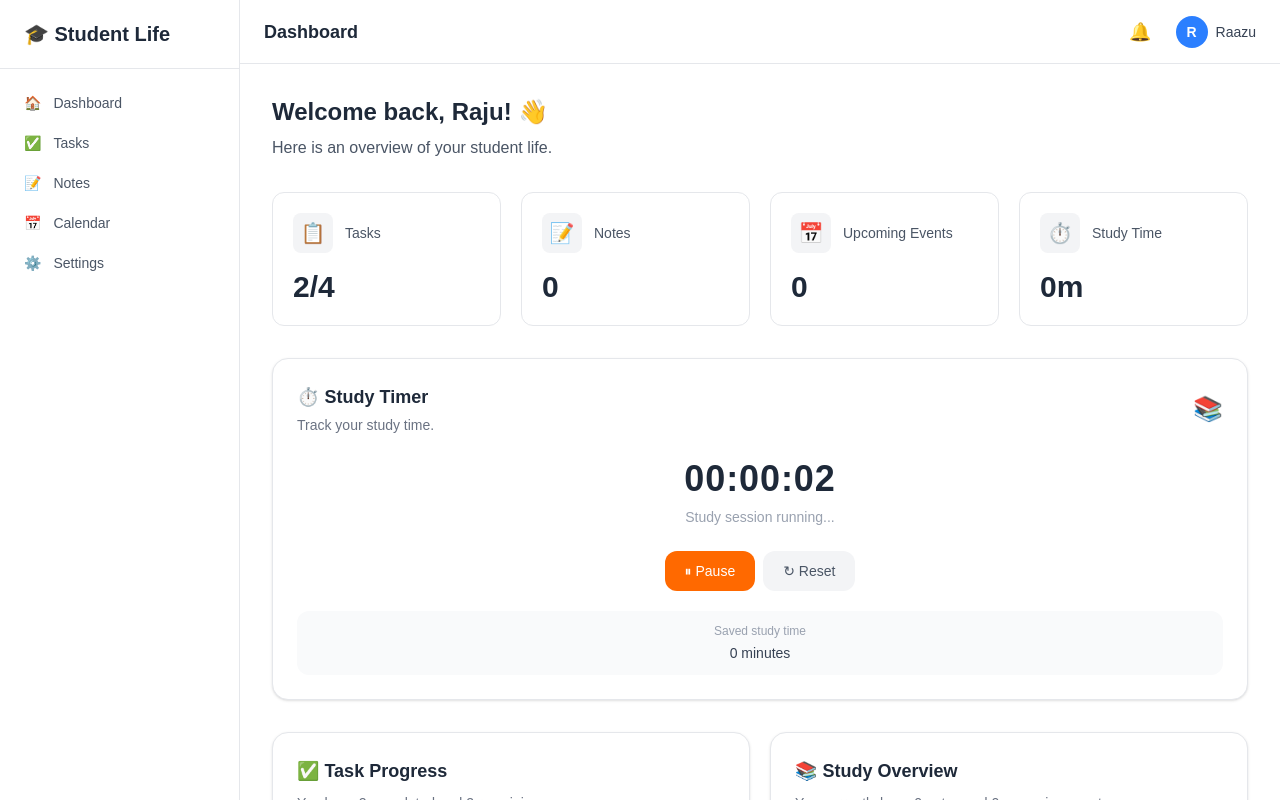
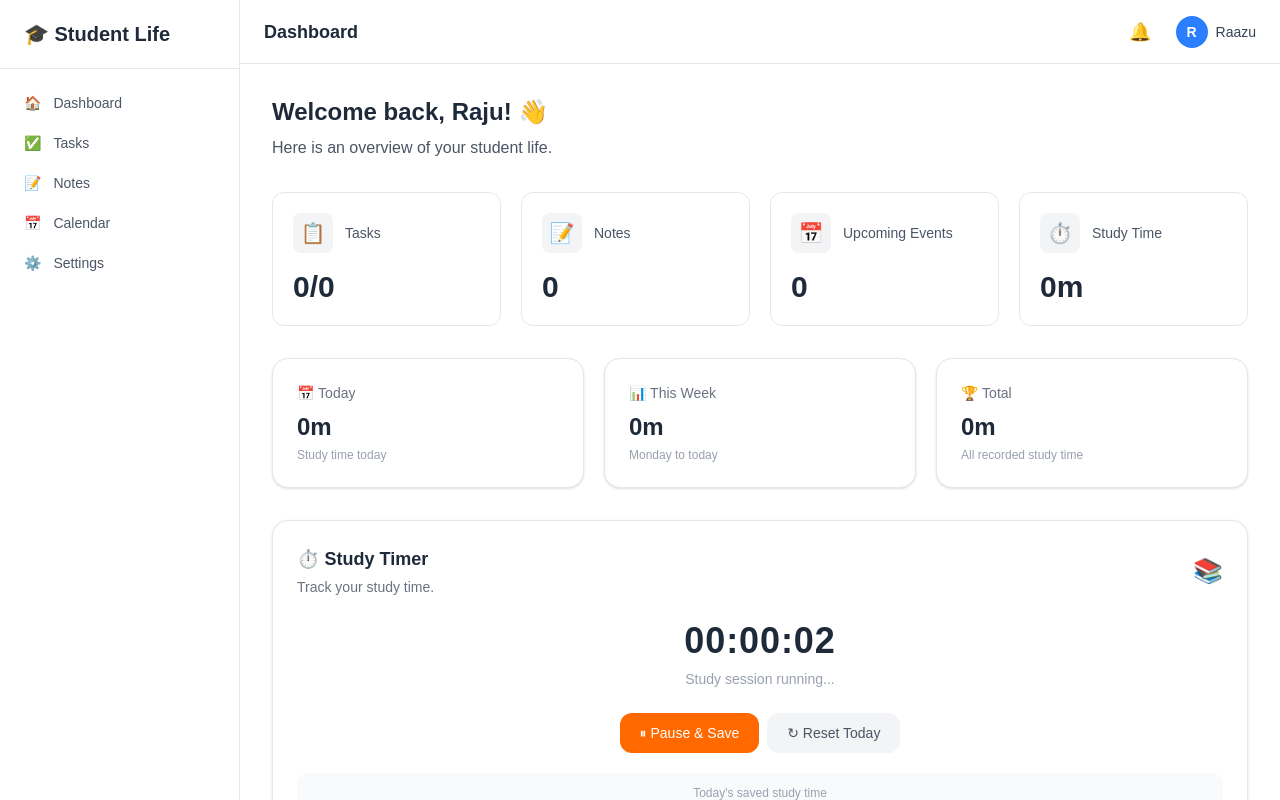
Before and after one commit to bruce10wayneofficial-png/student-life-dashboard, a Next.js app: page / in a window 1280 px wide. Both pictures are taken after a click on the button "▶ Start". Shown: the top 800 px of the page. Built offline with nearby package versions, Linux system fonts and the light colour scheme.

Commit message:
fix persistent study timer

```diff
--- a/app/page.tsx
+++ b/app/page.tsx
@@ -32,13 +32,60 @@ type Event = {
   type: "academic" | "social" | "sports" | "other";
 };
 
+type StudySessions = Record<string, number>;
+
+// ─── Helpers ──────────────────────────────────────────────────────────────────
+
+function getTodayKey(): string {
+  return new Date().toISOString().split("T")[0];
+}
+
+function getWeekStartKey(): string {
+  const today = new Date();
+
+  // JavaScript:
+  // Sunday = 0
+  // Monday = 1
+  // Tuesday = 2
+  // ...
+  const day = today.getDay();
+
+  // Convert Sunday from 0 to 7 so Monday becomes the start.
+  const daysFromMonday = day === 0 ? 6 : day - 1;
+
+  const monday = new Date(today);
+
+  monday.setDate(
+    today.getDate() - daysFromMonday
+  );
+
+  return monday.toISOString().split("T")[0];
+}
+
+function formatStudyTime(totalSeconds: number): string {
+  const hours = Math.floor(
+    totalSeconds / 3600
+  );
+
+  const minutes = Math.floor(
+    (totalSeconds % 3600) / 60
+  );
+
+  if (hours > 0) {
+    return `${hours}h ${minutes}m`;
+  }
+
+  return `${minutes}m`;
+}
+
 // ─── Dashboard ────────────────────────────────────────────────────────────────
 
 export default function DashboardPage() {
   const [tasks, setTasks] = useState<Task[]>([]);
   const [notes, setNotes] = useState<Note[]>([]);
   const [events, setEvents] = useState<Event[]>([]);
-  const [studyTime, setStudyTime] = useState(0);
+  const [studySessions, setStudySessions] =
+    useState<StudySessions>({});
 
   // ── Load dashboard data ───────────────────────────────────────────────────
 
@@ -46,7 +93,9 @@ export default function DashboardPage() {
     // Tasks
 
     const savedTasks =
-      localStorage.getItem("student-life-tasks");
+      localStorage.getItem(
+        "student-life-tasks"
+      );
 
     if (savedTasks) {
       try {
@@ -61,7 +110,9 @@ export default function DashboardPage() {
     // Notes
 
     const savedNotes =
-      localStorage.getItem("student-life-notes");
+      localStorage.getItem(
+        "student-life-notes"
+      );
 
     if (savedNotes) {
       try {
@@ -76,7 +127,9 @@ export default function DashboardPage() {
     // Events
 
     const savedEvents =
-      localStorage.getItem("student-life-events");
+      localStorage.getItem(
+        "student-life-events"
+      );
 
     if (savedEvents) {
       try {
@@ -88,25 +141,27 @@ export default function DashboardPage() {
       setEvents([]);
     }
 
-    // Study time
+    // Study Sessions
 
-    const savedStudyTime =
+    const savedSessions =
       localStorage.getItem(
-        "student-life-study-time"
+        "student-life-study-sessions"
       );
 
-    if (savedStudyTime) {
-      const parsedStudyTime = Number(savedStudyTime);
-
-      if (!Number.isNaN(parsedStudyTime)) {
-        setStudyTime(parsedStudyTime);
+    if (savedSessions) {
+      try {
+        setStudySessions(
+          JSON.parse(savedSessions)
+        );
+      } catch {
+        setStudySessions({});
       }
     } else {
-      setStudyTime(0);
+      setStudySessions({});
     }
   }
 
-  // ── Load on start + listen for updates ────────────────────────────────────
+  // ── Load + listen for changes ─────────────────────────────────────────────
 
   useEffect(() => {
     loadDashboardData();
@@ -138,7 +193,7 @@ export default function DashboardPage() {
     };
   }, []);
 
-  // ── Statistics ────────────────────────────────────────────────────────────
+  // ── Task statistics ───────────────────────────────────────────────────────
 
   const completedTasks = tasks.filter(
     (task) => task.completed
@@ -149,32 +204,38 @@ export default function DashboardPage() {
   const incompleteTasks =
     totalTasks - completedTasks;
 
-  const today =
-    new Date().toISOString().split("T")[0];
+  // ── Event statistics ──────────────────────────────────────────────────────
+
+  const today = getTodayKey();
 
   const upcomingEvents = events.filter(
     (event) => event.date >= today
   );
 
-  // Study time in a readable format
+  // ── Study statistics ───────────────────────────────────────────────────────
 
-  const studyHours = Math.floor(
-    studyTime / 3600
-  );
+  const weekStart = getWeekStartKey();
 
-  const studyMinutes = Math.floor(
-    (studyTime % 3600) / 60
-  );
+  const todayStudySeconds =
+    studySessions[today] ?? 0;
 
-  let studyTimeLabel = "0m";
+  const thisWeekStudySeconds =
+    Object.entries(studySessions)
+      .filter(([date]) => date >= weekStart)
+      .reduce(
+        (total, [, seconds]) =>
+          total + seconds,
+        0
+      );
 
-  if (studyHours > 0) {
-    studyTimeLabel = `${studyHours}h ${studyMinutes}m`;
-  } else {
-    studyTimeLabel = `${studyMinutes}m`;
-  }
+  const totalStudySeconds =
+    Object.values(studySessions).reduce(
+      (total, seconds) =>
+        total + seconds,
+      0
+    );
 
-  // ── UI ────────────────────────────────────────────────────────────────────
+  // ── UI ─────────────────────────────────────────────────────────────────────
 
   return (
     <div>
@@ -215,9 +276,87 @@ export default function DashboardPage() {
 
         <DashboardCard
           title="Study Time"
-          value={studyTimeLabel}
+          value={formatStudyTime(todayStudySeconds)}
           icon="⏱️"
         />
+
+      </div>
+
+      {/* ── Study Statistics ── */}
+
+      <div className="mt-8 grid gap-5 sm:grid-cols-3">
+
+        {/* Today */}
+
+        <div className="
+          rounded-2xl
+          border border-gray-200
+          bg-white
+          p-6
+          shadow-sm
+        ">
+
+          <p className="text-sm text-gray-500">
+            📅 Today
+          </p>
+
+          <p className="mt-2 text-2xl font-bold text-gray-800">
+            {formatStudyTime(todayStudySeconds)}
+          </p>
+
+          <p className="mt-1 text-xs text-gray-400">
+            Study time today
+          </p>
+
+        </div>
+
+        {/* This Week */}
+
+        <div className="
+          rounded-2xl
+          border border-gray-200
+          bg-white
+          p-6
+          shadow-sm
+        ">
+
+          <p className="text-sm text-gray-500">
+            📊 This Week
+          </p>
+
+          <p className="mt-2 text-2xl font-bold text-gray-800">
+            {formatStudyTime(thisWeekStudySeconds)}
+          </p>
+
+          <p className="mt-1 text-xs text-gray-400">
+            Monday to today
+          </p>
+
+        </div>
+
+        {/* Total */}
+
+        <div className="
+          rounded-2xl
+          border border-gray-200
+          bg-white
+          p-6
+          shadow-sm
+        ">
+
+          <p className="text-sm text-gray-500">
+            🏆 Total
+          </p>
+
+          <p className="mt-2 text-2xl font-bold text-gray-800">
+            {formatStudyTime(totalStudySeconds)}
+          </p>
+
+          <p className="mt-1 text-xs text-gray-400">
+            All recorded study time
+          </p>
+
+        </div>
 
       </div>
 
@@ -253,7 +392,11 @@ export default function DashboardPage() {
           <div className="mt-4 h-2 w-full rounded-full bg-gray-100">
 
             <div
-              className="h-2 rounded-full bg-green-400 transition-all duration-500"
+              className="
+                h-2 rounded-full
+                bg-green-400
+                transition-all duration-500
+              "
               style={{
                 width:
                   totalTasks === 0
@@ -286,9 +429,16 @@ export default function DashboardPage() {
           </p>
 
           <p className="mt-2 text-sm text-gray-500">
-            Total study time:{" "}
+            Today's study time:{" "}
             <span className="font-medium text-gray-700">
-              {studyTimeLabel}
+              {formatStudyTime(todayStudySeconds)}
+            </span>
+          </p>
+
+          <p className="mt-2 text-sm text-gray-500">
+            This week's study time:{" "}
+            <span className="font-medium text-gray-700">
+              {formatStudyTime(thisWeekStudySeconds)}
             </span>
           </p>
 
--- a/components/studytimer.tsx
+++ b/components/studytimer.tsx
@@ -2,62 +2,60 @@
 
 import { useEffect, useState } from "react";
 
-const STORAGE_KEY = "student-life-study-time";
+// ─── Types ────────────────────────────────────────────────────────────────────
+
+type StudySessions = Record<string, number>;
+
+const STORAGE_KEY = "student-life-study-sessions";
+
+// ─── Helpers ──────────────────────────────────────────────────────────────────
+
+function getTodayKey(): string {
+  return new Date().toISOString().split("T")[0];
+}
 
 function formatTime(totalSeconds: number): string {
   const hours = Math.floor(totalSeconds / 3600);
   const minutes = Math.floor((totalSeconds % 3600) / 60);
   const seconds = totalSeconds % 60;
 
-  return [hours, minutes, seconds]
-    .map((value) => String(value).padStart(2, "0"))
-    .join(":");
+  return `${String(hours).padStart(2, "0")}:${String(
+    minutes
+  ).padStart(2, "0")}:${String(seconds).padStart(2, "0")}`;
 }
 
+// ─── Component ────────────────────────────────────────────────────────────────
+
 export default function StudyTimer() {
-  const [totalSeconds, setTotalSeconds] = useState(0);
+  const [sessions, setSessions] = useState<StudySessions>({});
+  const [elapsedSeconds, setElapsedSeconds] = useState(0);
   const [isRunning, setIsRunning] = useState(false);
   const [loaded, setLoaded] = useState(false);
 
-  // Load saved study time
+  // Load saved study sessions
   useEffect(() => {
-    const savedTime = localStorage.getItem(STORAGE_KEY);
+    try {
+      const saved = localStorage.getItem(STORAGE_KEY);
 
-    if (savedTime) {
-      const parsedTime = Number(savedTime);
-
-      if (!Number.isNaN(parsedTime)) {
-        setTotalSeconds(parsedTime);
+      if (saved) {
+        const parsed: StudySessions = JSON.parse(saved);
+        setSessions(parsed);
       }
+    } catch {
+      console.log("Could not load study sessions.");
     }
 
     setLoaded(true);
   }, []);
 
-  // Save study time
-  useEffect(() => {
-    if (!loaded) {
-      return;
-    }
-
-    localStorage.setItem(
-      STORAGE_KEY,
-      String(totalSeconds)
-    );
-
-    window.dispatchEvent(
-      new Event("student-dashboard-updated")
-    );
-  }, [totalSeconds, loaded]);
-
-  // Timer
+  // Timer uses elapsed time only for the current session
   useEffect(() => {
     if (!isRunning) {
       return;
     }
 
     const interval = window.setInterval(() => {
-      setTotalSeconds((currentTime) => currentTime + 1);
+      setElapsedSeconds((current) => current + 1);
     }, 1000);
 
     return () => {
@@ -65,20 +63,81 @@ export default function StudyTimer() {
     };
   }, [isRunning]);
 
-  function toggleTimer() {
-    setIsRunning((currentValue) => !currentValue);
+  // Save current session when the user pauses
+  function pauseTimer() {
+    if (!isRunning) {
+      return;
     }
 
-  function resetTimer() {
+    const today = getTodayKey();
+
+    setSessions((currentSessions) => {
+      const updatedSessions = {
+        ...currentSessions,
+        [today]:
+          (currentSessions[today] ?? 0) + elapsedSeconds,
+      };
+
+      localStorage.setItem(
+        STORAGE_KEY,
+        JSON.stringify(updatedSessions)
+      );
+
+      return updatedSessions;
+    });
+
+    setElapsedSeconds(0);
     setIsRunning(false);
-    setTotalSeconds(0);
+
+    notifyDashboard();
   }
+
+  // Start timer
+  function startTimer() {
+    setIsRunning(true);
+  }
+
+  // Reset today's total
+  function resetToday() {
+    const today = getTodayKey();
+
+    setIsRunning(false);
+    setElapsedSeconds(0);
+
+    setSessions((currentSessions) => {
+      const updatedSessions = {
+        ...currentSessions,
+      };
+
+      delete updatedSessions[today];
+
+      localStorage.setItem(
+        STORAGE_KEY,
+        JSON.stringify(updatedSessions)
+      );
+
+      return updatedSessions;
+    });
+
+    notifyDashboard();
+  }
+
+  // Tell dashboard to reload its data
+  function notifyDashboard() {
+    window.dispatchEvent(
+      new Event("student-dashboard-updated")
+    );
+  }
+
+  const today = getTodayKey();
+  const todaySeconds = sessions[today] ?? 0;
 
   return (
     <div className="rounded-2xl border border-gray-200 bg-white p-6 shadow-sm">
 
+      {/* Header */}
+
       <div className="flex items-center justify-between">
-
         <div>
           <h2 className="text-lg font-semibold text-gray-800">
             ⏱️ Study Timer
@@ -92,19 +151,20 @@ export default function StudyTimer() {
         <span className="text-2xl">
           📚
         </span>
-
       </div>
 
-      {/* Timer */}
+      {/* Current Session */}
 
       <div className="mt-6 text-center">
 
         <div className="text-4xl font-bold tracking-wide text-gray-800">
-          {formatTime(totalSeconds)}
+          {formatTime(elapsedSeconds)}
         </div>
 
         <p className="mt-2 text-sm text-gray-400">
-          {isRunning ? "Study session running..." : "Timer paused"}
+          {isRunning
+            ? "Study session running..."
+            : "Ready to study"}
         </p>
 
       </div>
@@ -113,51 +173,65 @@ export default function StudyTimer() {
 
       <div className="mt-6 flex justify-center gap-2">
 
+        {!isRunning ? (
           <button
-          onClick={toggleTimer}
-          className={`
+            onClick={startTimer}
+            className="
               rounded-xl
+              bg-blue-500
               px-5 py-2.5
               text-sm font-medium
               text-white
+              hover:bg-blue-600
               transition-colors
-            ${
-              isRunning
-                ? "bg-orange-500 hover:bg-orange-600"
-                : "bg-blue-500 hover:bg-blue-600"
-            }
-          `}
+            "
           >
-          {isRunning ? "⏸ Pause" : "▶ Start"}
+            ▶ Start
           </button>
+        ) : (
+          <button
+            onClick={pauseTimer}
+            className="
+              rounded-xl
+              bg-orange-500
+              px-5 py-2.5
+              text-sm font-medium
+              text-white
+              hover:bg-orange-600
+              transition-colors
+            "
+          >
+            ⏸ Pause & Save
+          </button>
+        )}
 
         <button
-          onClick={resetTimer}
+          onClick={resetToday}
           className="
             rounded-xl
             bg-gray-100
             px-5 py-2.5
             text-sm font-medium
             text-gray-600
+            hover:bg-gray-200
             transition-colors
-            hover:bg-gray-200
           "
         >
-          ↻ Reset
+          ↻ Reset Today
         </button>
 
       </div>
 
-      {/* Status */}
+      {/* Today's Total */}
 
       <div className="mt-5 rounded-xl bg-gray-50 p-3 text-center">
 
         <p className="text-xs text-gray-400">
-          Saved study time
+          Today's saved study time
         </p>
 
         <p className="mt-1 text-sm font-medium text-gray-700">
-          {Math.floor(totalSeconds / 60)} minutes
+          {Math.floor(todaySeconds / 60)} minutes
         </p>
 
       </div>
```
Lines whose indentation alone changed are shown as unchanged.
